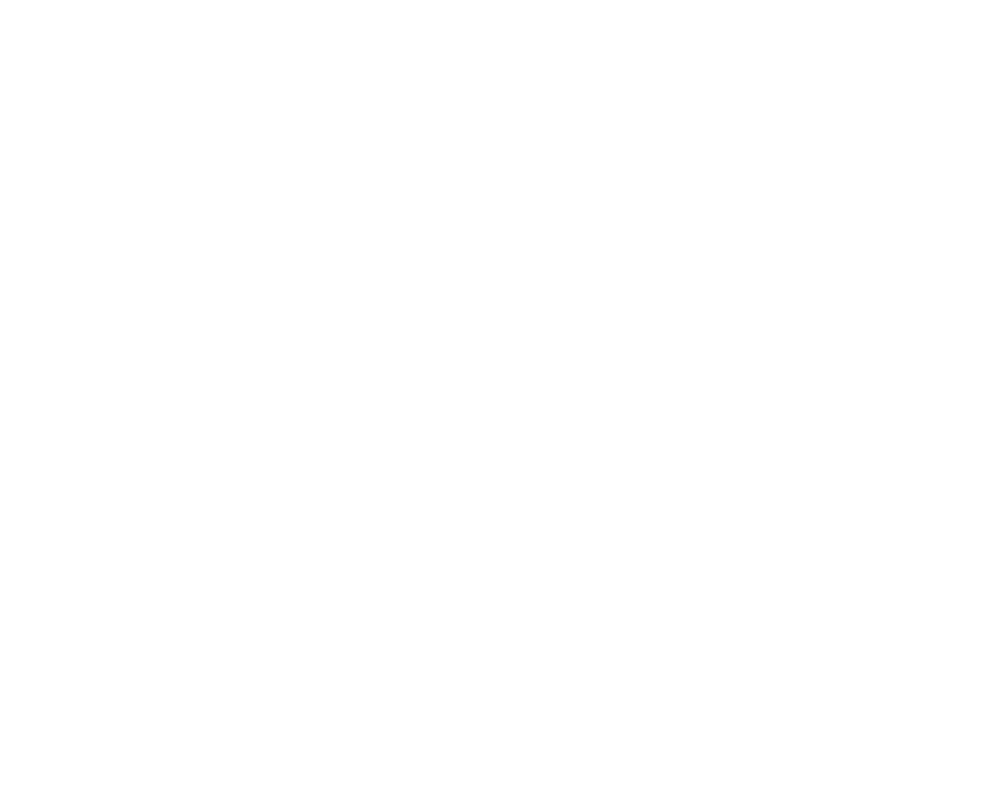
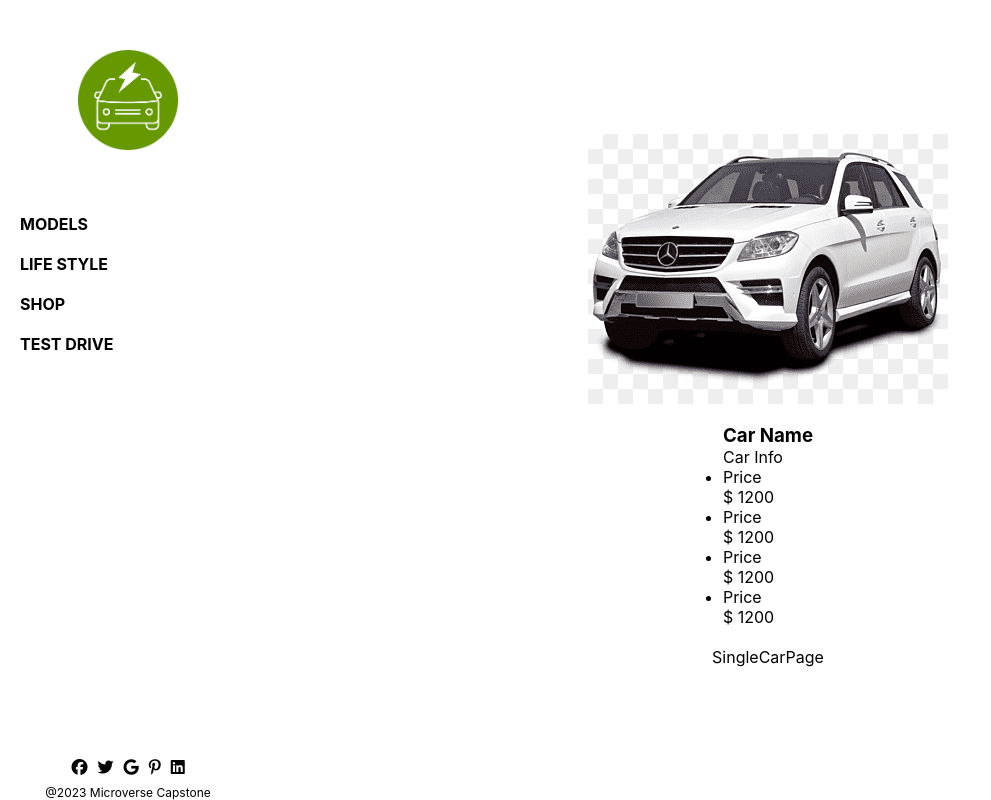
Before and after one commit to zemola/final-capstone-front-end, a React (Create React App) app: page /cars/1 in a window 1280 px wide. Before the commit this address had no page. Shown: the whole page, without its empty margins (0-991 px from the left). Built offline with nearby package versions, Linux system fonts and the light colour scheme; no server answers.

Commit message:
Adds basic layout to sigleCardScreen

```diff
--- a/src/components/HomePage.js
+++ b/src/components/HomePage.js
@@ -1,6 +1,6 @@
 import React, { useEffect } from 'react';
 import { useSelector } from 'react-redux';
-import { Link } from 'react-router-dom';
+import { NavLink } from 'react-router-dom';
 import CarCard from './CarCard';
 import styles from './HomePage.module.css';
 
@@ -11,13 +11,13 @@
     let carsList;
     if (cars.length > 0) {
       carsList = cars.map((item) => (
-        <Link className={styles.carLink} to={`cars/${item.id}`} key={item.id}>
+        <NavLink className={styles.carLink} to={`cars/${item.id}`} key={item.id}>
           <CarCard
             price={item.price}
             brand={item.brand}
             model={item.model}
           />
-        </Link>
+        </NavLink>
       ));
     } else {
       carsList = <h1 className={styles.noCars}>There are no cars yet</h1>;
--- a/src/components/SideBar.js
+++ b/src/components/SideBar.js
@@ -13,7 +13,6 @@
         <ul className={styles.navList}>
           <li className={styles.navItem}>
             <NavLink
-              exact
               to="/"
               className={({ isActive }) => (isActive ? styles.navLink : styles.navLinkTwo)}
             >
--- a/src/components/SingleCarPage.js
+++ b/src/components/SingleCarPage.js
@@ -1,7 +1,52 @@
 import React from 'react';
+import styles from './SingleCarPage.module.css';
+import carImage from '../img/car.png';
 
 export default function SingleCarPage() {
   return (
-    <div>SingleCarPage</div>
+    <div className={styles.container}>
+      <img className={styles.carImage} src={carImage} alt="carImage" />
+      <div className={styles.carDetails}>
+        <div className={styles.carNameContainer}>
+          <h3>Car Name</h3>
+          <p>Car Info</p>
+        </div>
+        <ul className={styles.infoChart}>
+          <li className={styles.infoChartItem}>
+            <p className={styles.infoChartText}>
+              Price
+            </p>
+            <p className={styles.infoChartText}>
+              $ 1200
+            </p>
+          </li>
+          <li className={styles.infoChartItem}>
+            <p className={styles.infoChartText}>
+              Price
+            </p>
+            <p className={styles.infoChartText}>
+              $ 1200
+            </p>
+          </li>
+          <li className={styles.infoChartItem}>
+            <p className={styles.infoChartText}>
+              Price
+            </p>
+            <p className={styles.infoChartText}>
+              $ 1200
+            </p>
+          </li>
+          <li className={styles.infoChartItem}>
+            <p className={styles.infoChartText}>
+              Price
+            </p>
+            <p className={styles.infoChartText}>
+              $ 1200
+            </p>
+          </li>
+        </ul>
+      </div>
+      SingleCarPage
+    </div>
   );
 }
--- a/src/components/SingleCarPage.module.css
+++ b/src/components/SingleCarPage.module.css
@@ -0,0 +1,10 @@
+.container {
+  display: flex;
+  align-items: center;
+  justify-content: space-around;
+  flex-direction: column;
+  height: 80%;
+  width: 100%;
+  gap: 20px;
+  flex: 8;
+}
--- a/src/index.js
+++ b/src/index.js
@@ -20,7 +20,7 @@
         <Routes>
           <Route element={<App />}>
             <Route element={<HomePage />} index />
-            <Route element={<SingleCarPage />} path="/car/:id" />
+            <Route element={<SingleCarPage />} path="cars/:id" />
             <Route element={<Shop />} path="/shop" />
           </Route>
         </Routes>
```
